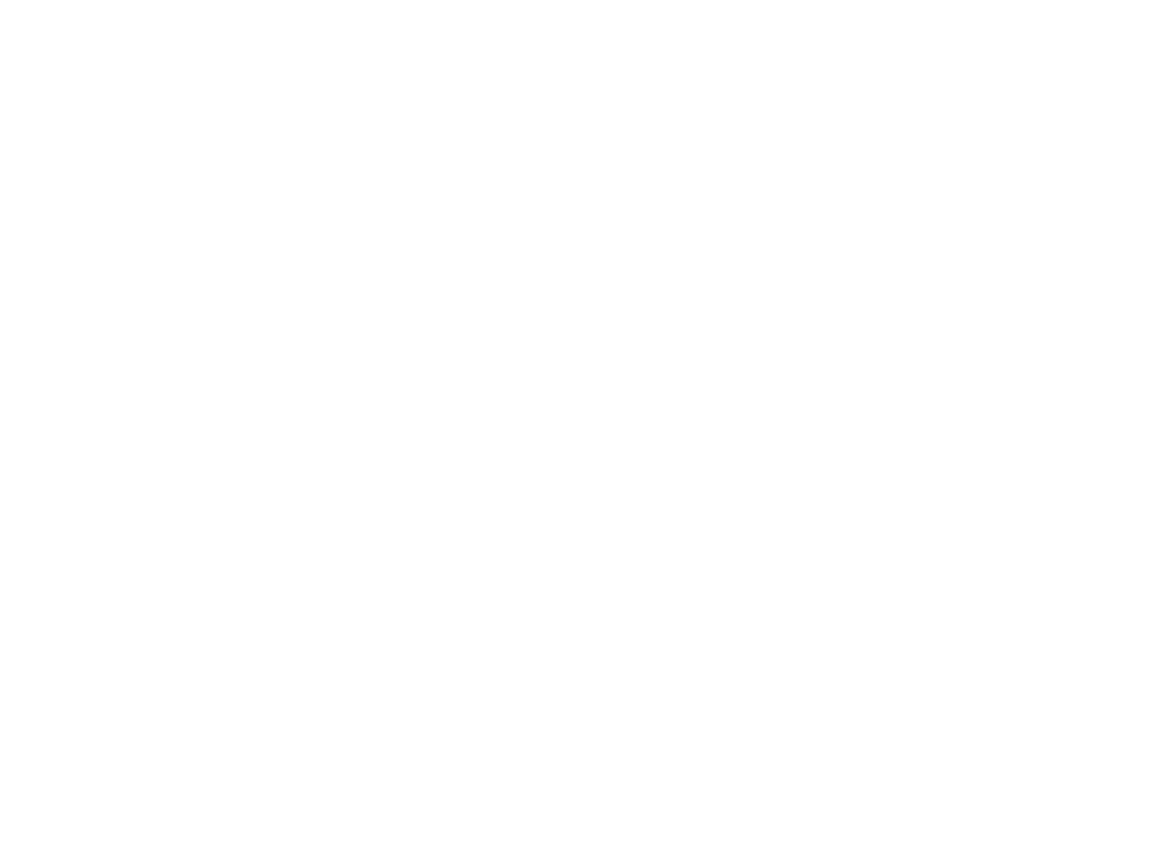
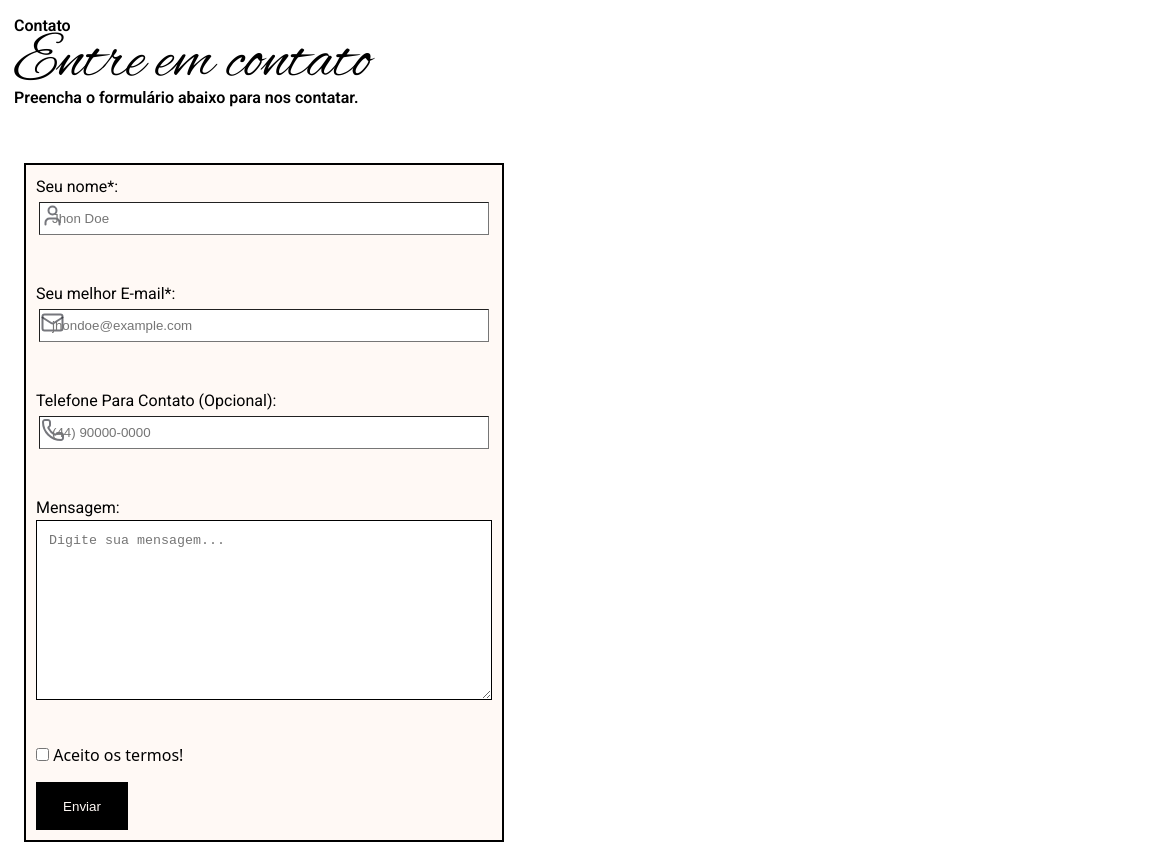
Before and after one commit to gbrogio/vanessa-makestudios, a plain HTML site: page index.html in a window 1280 px wide. Shown: the full height of the page, 0-1175 px from the left. Before the commit the page ends 800 px from the top, so only its background shows below. Drawn offline with Linux system fonts and the light colour scheme.

Commit message:
Área de contato

```diff
--- a/index.html
+++ b/index.html
@@ -1,11 +1,19 @@
 <!DOCTYPE html>
 <html lang="en">
   <head>
-    <meta charset="UTF-8" />
-    <meta name="viewport" content="width=device-width, initial-scale=1.0" />
-    <link rel="stylesheet" href="styles.css" />
-    <title>Document</title>
-  </head>
+  <meta charset="UTF-8" />
+  <meta name="viewport" content="width=device-width, initial-scale=1.0" />
+  <link rel="stylesheet" href="styles.css">
+  <link rel="preconnect" href="https://fonts.googleapis.com">
+  <link rel="preconnect" href="https://fonts.gstatic.com" crossorigin>
+  <link href="https://fonts.googleapis.com/css2?family=Alex+Brush&display=swap" rel="stylesheet">
+  <link rel="preconnect" href="https://fonts.googleapis.com">
+  <link rel="preconnect" href="https://fonts.gstatic.com" crossorigin>
+  <link
+    href="https://fonts.googleapis.com/css2?family=Alex+Brush&family=Montserrat:ital,wght@0,100..900;1,100..900&family=Open+Sans:ital,wght@0,300..800;1,300..800&family=Roboto:ital,wght@0,100..900;1,100..900&display=swap"
+    rel="stylesheet">
+  <title>Document</title>
+</head>
 
   <body>
     <a
@@ -35,8 +43,36 @@
       <section></section>
 
       <!-- CONTATO -->
-      <section>
+      <section class="contato">
         <!-- TITULO -->
+        <div class="titulos_contato">
+          <h1>Contato</h1>
+          <h2>Entre em contato</h2>
+          <h1>Preencha o formulário abaixo para nos contatar.</h1>
+        </div>
+
+        <form class="envio_de_email">
+
+          <label class="label" for="nome">Seu nome*:</label>
+          <input class="input" type="text" id="nome" name="nome" placeholder="Jhon Doe" required/><br /><br />
+
+          <label class="label" for="email">Seu melhor E-mail*:</label>
+          <input class="input" type="email" id="email" name="email" placeholder="jhondoe@example.com" required/><br /><br />
+
+          <label class="label" for="telefone">Telefone Para Contato (Opcional):</label>
+          <input class="input" type="tel" id="telefone" name="telefone" placeholder="(44) 90000-0000"/><br /><br />
+
+          <label class="label" for="mensagem">Mensagem:</label>
+          <textarea class="text_area" id="mensagem" name="mensagem" rows="5" placeholder="Digite sua mensagem..." required></textarea
+          ><br /><br />
+
+          <label class="termos">
+            <input type="checkbox" id="aceito" name="aceito" required>
+             Aceito os termos!
+          </label>
+
+          <button class="botao_enviar" type="submit">Enviar</button>
+        </form>
         <div></div>
 
         <div>
--- a/styles.css
+++ b/styles.css
@@ -4,8 +4,8 @@
   margin: 0;
 }
 
-.botao_whatsapp{
-  background-color: #25D366;
+.botao_whatsapp {
+  background-color: #25d366;
   width: fit-content;
   display: flex;
   padding: 1rem;
@@ -16,8 +16,109 @@
   border: solid black 2px;
   text-decoration: none;
 }
-
-.botao_whatsapp img{
+.botao_whatsapp img {
   width: 3rem;
   height: 3rem;
 }
+
+#nome{
+  background-image: url("/img/user.svg");
+  background-repeat: no-repeat;
+  margin: 3px;
+}
+#email{
+  background-image: url("/img/email.svg");
+  background-repeat: no-repeat;
+  margin: 3px;
+}
+#telefone{
+  background-image: url("/img/phone.svg");
+  background-repeat: no-repeat;
+  margin: 3px;
+}
+
+
+.contato{
+  padding: 14px;
+}
+
+.titulos_contato{
+  width: 768px;
+  height: 139px;
+  gap: 16px;
+
+}
+h1{
+  font-family: Roboto;
+  font-weight: 600;
+  font-size: 16px;
+  line-height: 150%;
+  letter-spacing: 0%;
+
+}
+h2{
+  font-family: Alex Brush;
+  font-weight: 400;
+  font-size: 64px;
+  line-height: 75%;
+  letter-spacing: 0%;
+
+}
+.envio_de_email{
+  display: flex;
+  flex-direction: column;
+  width: 30rem;
+  margin: 10px;
+  padding: 10px;
+  background-color: #FFF9F5;
+  border: 2px solid black;
+  font-family: system-ui, -apple-system, BlinkMacSystemFont, "Segoe UI", Roboto,
+    Oxygen, Ubuntu, Cantarell, "Open Sans", "Helvetica Neue", sans-serif;
+}
+
+.label{
+  font-family: Roboto;
+  font-weight: 400;
+  font-size: 16px;
+  line-height: 150%;
+  letter-spacing: 0%;
+
+}
+.input{
+  width: 616;
+  height: 48;
+  gap: 12px;
+  border-width: 1px;
+  padding-top: 8px;
+  padding-right: 12px;
+  padding-bottom: 8px;
+  padding-left: 12px;
+
+}
+.text_area{
+  width: 616;
+  height: 180px;
+  border: 1px;
+  padding: 12px;
+  border: 1px solid black;
+}
+.termos{
+  width: 135;
+height: 37;
+gap: 8px;
+padding-bottom: 16px;
+
+}
+.botao_enviar{
+  width:fit-content;
+  width: 92px;
+  height: 48px;
+  gap: 8px;
+  border: 1px;
+  padding-top: 12px;
+  padding-right: 24px;
+  padding-bottom: 12px;
+  padding-left: 24px;
+  color:  #FFF9F5;
+  background-color: black;
+}
```
Also changed, not shown: img/email.svg (added), img/phone.svg (added), img/user.svg (added).
